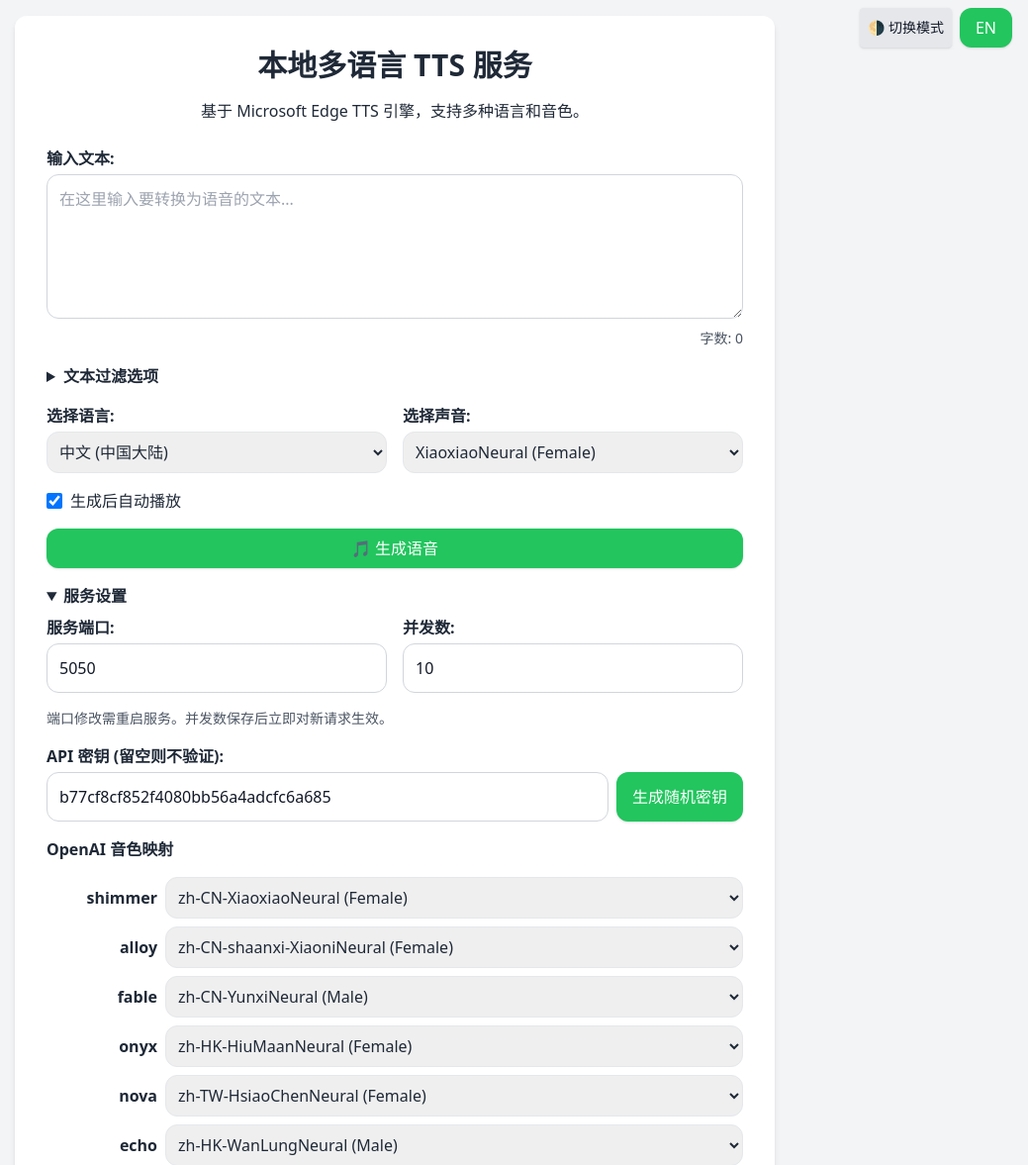
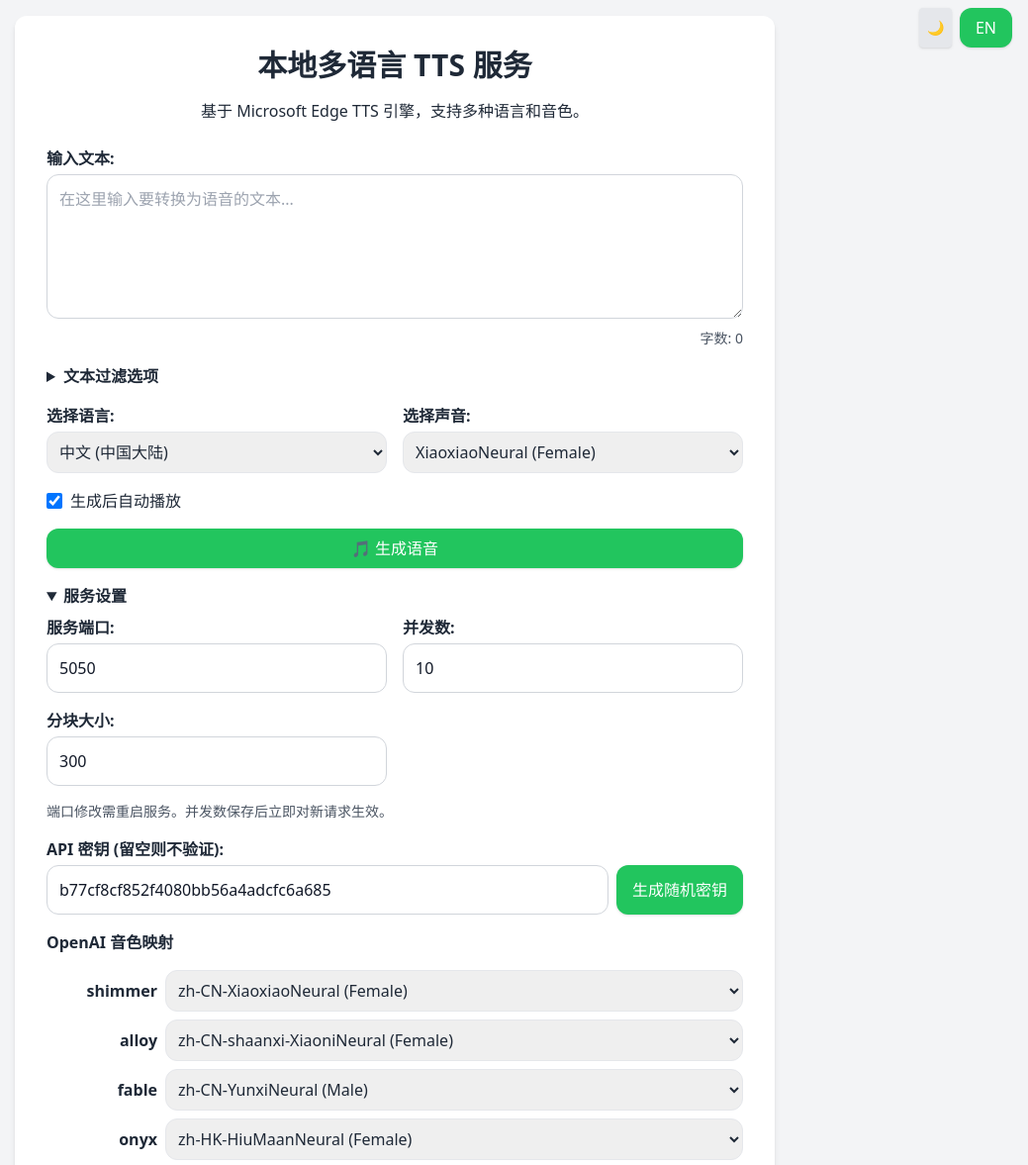
Before and after one commit to samni728/Local-TTS-Service, a Flask app: page / in a window 1280 px wide, after a click on "服务设置". Shown: the top 1177 px of the page at 99% size, without its empty margins (241-1280 px from the left). Run offline with Flask 3, Linux system fonts and the light colour scheme; some libraries are stand-ins or nearby versions.

Commit message:
feat: add chunk size setting and update theme

```diff
--- a/app.py
+++ b/app.py
@@ -33,6 +33,7 @@
 ALL_VOICES = []
 SUPPORTED_LOCALES = {}
 MAX_CONCURRENT_REQUESTS = 20
+CHUNK_SIZE = 300
 
 # --- 数据加载与管理 ---
 def load_config_from_file():
@@ -44,9 +45,12 @@
     with open(CONFIG_FILE, 'w', encoding='utf-8') as f: json.dump(data, f, indent=4, ensure_ascii=False)
 
 def initialize_config():
-    global config, MAX_CONCURRENT_REQUESTS
+    global config, MAX_CONCURRENT_REQUESTS, CHUNK_SIZE
     default_config = {
-        "port": 5050, "api_token": "", "max_concurrent_requests": 20,
+        "port": 5050,
+        "api_token": "",
+        "max_concurrent_requests": 20,
+        "chunk_size": 300,
         "sync_api_filtering": True,
         "default_cleaning_options": {
             "remove_markdown": True, "remove_emoji": True,
@@ -68,8 +72,9 @@
         config = loaded_config
         if updated: save_config_to_file(config)
     MAX_CONCURRENT_REQUESTS = config.get("max_concurrent_requests", 20)
+    CHUNK_SIZE = config.get("chunk_size", 300)
     logger.info(
-        f"Configuration loaded. Port: {config.get('port')} - Max concurrent requests: {MAX_CONCURRENT_REQUESTS}"
+        f"Configuration loaded. Port: {config.get('port')} - Max concurrent requests: {MAX_CONCURRENT_REQUESTS} - Chunk size: {CHUNK_SIZE}"
     )
 
 def parse_voices():
@@ -318,16 +323,17 @@
 @app.route('/v1/config', methods=['POST'])
 @login_required
 def update_config():
-    global config, MAX_CONCURRENT_REQUESTS
+    global config, MAX_CONCURRENT_REQUESTS, CHUNK_SIZE
     try:
         new_data = request.get_json()
-        if not all(k in new_data for k in ['port', 'api_token', 'openai_voice_map', 'max_concurrent_requests', 'sync_api_filtering', 'default_cleaning_options']):
+        if not all(k in new_data for k in ['port', 'api_token', 'openai_voice_map', 'max_concurrent_requests', 'chunk_size', 'sync_api_filtering', 'default_cleaning_options']):
             return jsonify({"error": "Invalid data format"}), 400
         config.update(new_data)
         MAX_CONCURRENT_REQUESTS = config.get("max_concurrent_requests", 20)
+        CHUNK_SIZE = config.get("chunk_size", 300)
         save_config_to_file(config)
         logger.info(
-            f"Configuration updated. Port: {config.get('port')} - Max concurrent requests set to: {MAX_CONCURRENT_REQUESTS}"
+            f"Configuration updated. Port: {config.get('port')} - Max concurrent requests set to: {MAX_CONCURRENT_REQUESTS} - Chunk size set to: {CHUNK_SIZE}"
         )
         return jsonify({"message": "设置已保存。"})
     except Exception as e:
@@ -361,11 +367,11 @@
             if processed_text is None:
                 logger.error("\u274c processed_text is None!\uFF01\u8BF7\u68C0\u67E5\u524D\u9762\u7684\u6E05\u6D17\u903B\u8F91")
 
-            max_chunk_len = request.args.get('max_chunk_len', 300)
+            max_chunk_len = request.args.get('max_chunk_len', CHUNK_SIZE)
             try:
                 max_chunk_len = int(max_chunk_len)
             except ValueError:
-                max_chunk_len = 300
+                max_chunk_len = CHUNK_SIZE
 
             text_chunks = split_text_into_chunks(processed_text, max_chunk_len=max_chunk_len)
             if not text_chunks:
--- a/config.json
+++ b/config.json
@@ -10,6 +10,7 @@
         "echo": "zh-HK-WanLungNeural"
     },
     "max_concurrent_requests": 10,
+    "chunk_size": 300,
     "sync_api_filtering": true,
     "default_cleaning_options": {
         "remove_markdown": true,
--- a/requirements.txt
+++ b/requirements.txt
@@ -9,3 +9,4 @@
 # 高级文本清洗与 Emoji 处理库
 cleantext>=1.1.4
 emoji>=2.0.0
+sentence-splitter>=1.4
--- a/static/js/common.js
+++ b/static/js/common.js
@@ -26,6 +26,7 @@
       service_settings: '服务设置',
       service_port: '服务端口:',
       concurrency: '并发数:',
+      chunk_size: '分块大小:',
       port_hint: '端口修改需重启服务。并发数保存后立即对新请求生效。',
       api_token: 'API 密钥 (留空则不验证):',
       empty_api_hint: '留空则任何人都可以调用 API',
@@ -72,6 +73,7 @@
       service_settings: 'Service Settings',
       service_port: 'Service Port:',
       concurrency: 'Concurrency:',
+      chunk_size: 'Chunk size:',
       port_hint: 'Port change requires restart. Concurrency takes effect immediately.',
       api_token: 'API token (leave blank to disable auth):',
       empty_api_hint: 'Leave empty to allow anyone to call API',
--- a/static/js/main.js
+++ b/static/js/main.js
@@ -35,6 +35,7 @@
   const charCounter = document.getElementById("char-counter");
   const autoPlayCheckbox = document.getElementById("auto-play");
   const concurrencyInput = document.getElementById("concurrency-input");
+  const chunkSizeInput = document.getElementById("chunk-size-input");
   const progressContainer = document.getElementById("progress-container");
   const progressBar = document.getElementById("progress-bar");
   const progressText = document.getElementById("progress-text");
@@ -117,6 +118,7 @@
     portInput.value = currentConfig.port;
     apiTokenInput.value = currentConfig.api_token || "";
     concurrencyInput.value = currentConfig.max_concurrent_requests;
+    chunkSizeInput.value = currentConfig.chunk_size;
     syncApiFilteringCheckbox.checked = currentConfig.sync_api_filtering;
 
     const opts = currentConfig.default_cleaning_options || {};
@@ -152,6 +154,7 @@
       port: parseInt(portInput.value, 10),
       api_token: apiTokenInput.value.trim(),
       max_concurrent_requests: parseInt(concurrencyInput.value, 10),
+      chunk_size: parseInt(chunkSizeInput.value, 10),
       sync_api_filtering: syncApiFilteringCheckbox.checked,
       default_cleaning_options: {},
       openai_voice_map: {},
--- a/templates/index.html
+++ b/templates/index.html
@@ -13,9 +13,7 @@
   </head>
   <body class="min-h-screen flex flex-col items-center p-4 bg-gray-100 dark:bg-gray-900 text-gray-800 dark:text-gray-200">
     <div class="absolute top-2 right-4 flex gap-2">
-      <button onclick="document.documentElement.classList.toggle('dark')" class="p-2 rounded bg-gray-200 dark:bg-gray-700 text-sm text-gray-900 dark:text-white shadow transition-all">
-        🌗 切换模式
-      </button>
+      <button id="theme-toggle" class="p-2 rounded bg-gray-200 dark:bg-gray-700 text-sm text-gray-900 dark:text-white shadow transition-all">🌗 切换模式</button>
       <button id="lang-toggle" class="bg-green-500 hover:bg-green-600 text-white py-2 px-4 rounded-xl shadow transition">EN</button>
     </div>
     <div class="container bg-white dark:bg-gray-800 shadow-md rounded-xl p-8 w-full max-w-3xl">
@@ -126,6 +124,10 @@
         <label for="concurrency-input" class="font-semibold mb-1 block" data-i18n="concurrency">并发数:</label>
         <input type="number" id="concurrency-input" min="1" max="100" class="w-full p-3 border border-gray-300 rounded-xl dark:bg-gray-800 dark:border-gray-600 text-gray-900 dark:text-white" />
       </div>
+      <div>
+        <label for="chunk-size-input" class="font-semibold mb-1 block" data-i18n="chunk_size">分块大小:</label>
+        <input type="number" id="chunk-size-input" min="50" max="2000" class="w-full p-3 border border-gray-300 rounded-xl dark:bg-gray-800 dark:border-gray-600 text-gray-900 dark:text-white" />
+      </div>
     </div>
     <p class="text-sm text-gray-600 dark:text-gray-400" data-i18n="port_hint">端口修改需重启服务。并发数保存后立即对新请求生效。</p>
     <div>
--- a/templates/login.html
+++ b/templates/login.html
@@ -13,9 +13,7 @@
   </head>
   <body class="min-h-screen flex flex-col items-center justify-center bg-gray-100 dark:bg-gray-900 text-gray-800 dark:text-gray-200">
     <div class="absolute top-2 right-4 flex gap-2">
-      <button onclick="document.documentElement.classList.toggle('dark')" class="p-2 rounded bg-gray-200 dark:bg-gray-700 text-sm text-gray-900 dark:text-white shadow transition-all">
-        🌗 切换模式
-      </button>
+      <button id="theme-toggle" class="p-2 rounded bg-gray-200 dark:bg-gray-700 text-sm text-gray-900 dark:text-white shadow transition-all">🌗 切换模式</button>
       <button id="lang-toggle" class="bg-green-500 hover:bg-green-600 text-white py-2 px-4 rounded-xl shadow transition">EN</button>
     </div>
     <div class="bg-white dark:bg-gray-800 shadow-md rounded-xl p-8 w-full max-w-md text-center">
```
